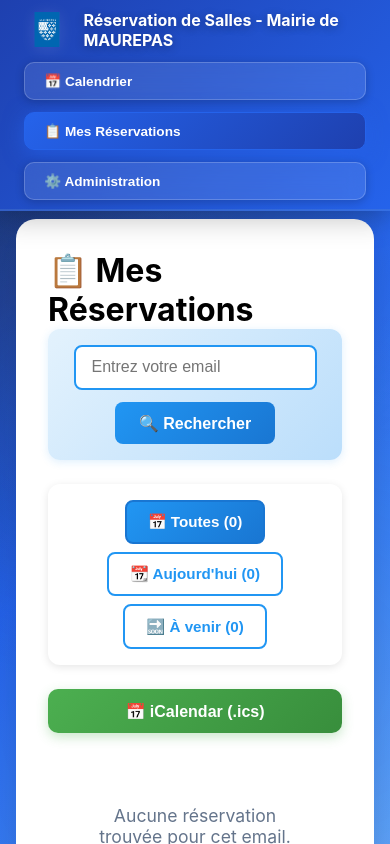
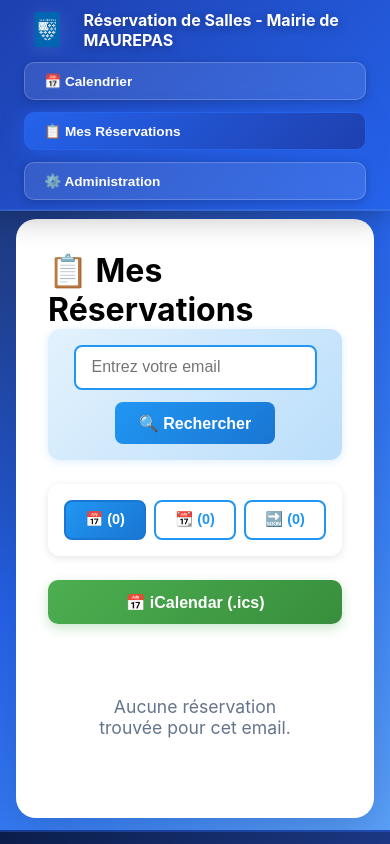
Before and after one commit to DSI-Maurepas/reservation-salles, a React (Create React App) app: page / in a window 390 px wide. Both pictures are taken after a click on the button "📋 Mes Réservations". Shown: the top 844 px of the page. Built offline with nearby package versions, Linux system fonts and the light colour scheme.

Commit message:
Mise à jour : Compilation et déploiement vers /docs

```diff
--- a/src/components/MyReservations.css
+++ b/src/components/MyReservations.css
@@ -76,7 +76,7 @@
 .cancel-modal-actions button { flex: 1; padding: 0.8rem; border: none; border-radius: 8px; font-weight: 600; cursor: pointer; }
 
 /* ------------------------------------------------ */
-/* RESPONSIVE (MODIFIÉ POUR BOUTON EXPORT UNIQUE) */
+/* RESPONSIVE (MODIFIÉ POUR BOUTONS EN LIGNE ET CACHER TEXTE) */
 /* ------------------------------------------------ */
 
 @media (max-width: 768px) {
@@ -84,11 +84,28 @@
   .reservation-card-body { grid-template-columns: 1fr; }
 
   /* 1. GESTION DES BOUTONS EXPORT */
-  .desktop-export { display: none !important; } /* Cache le bloc select+btn */
-  .mobile-export-btn { display: block !important; } /* Affiche le bouton unique */
+  .desktop-export { display: none !important; }
+  .mobile-export-btn { display: block !important; }
 
-  /* 2. CENTRAGE BOUTONS FILTRES */
-  .filter-buttons { justify-content: center; gap: 0.5rem; }
+  /* 2. BOUTONS FILTRES SUR UNE LIGNE SANS TEXTE */
+  .filter-buttons {
+    justify-content: space-between; /* Espace équitablement */
+    gap: 0.5rem;
+    flex-wrap: nowrap; /* Force une seule ligne */
+  }
+
+  /* Cache le texte "Toutes", "Aujourd'hui" sur mobile */
+  .btn-label-text { display: none; }
+
+  .filter-btn {
+    padding: 0.6rem 0.5rem;
+    font-size: 0.9rem;
+    flex: 1; /* Prend toute la largeur dispo équitablement */
+    display: flex;
+    justify-content: center;
+    align-items: center;
+    gap: 4px;
+  }
 
   /* 3. MASQUAGE BOUTON PASSÉES */
   .btn-past { display: none !important; }
--- a/src/components/MyReservations.js
+++ b/src/components/MyReservations.js
@@ -31,7 +31,6 @@ function MyReservations({ userEmail, setUserEmail, onEditReservation }) {
   const [cancelModal, setCancelModal] = useState({ show: false, reservation: null });
   const [selectedMotif, setSelectedMotif] = useState('');
 
-  // Chargement des données au montage ou changement d'email
   useEffect(() => {
     if (userEmail) loadUserReservations();
   }, [userEmail]);
@@ -40,12 +39,10 @@ function MyReservations({ userEmail, setUserEmail, onEditReservation }) {
     setLoading(true);
     try {
       const allReservations = await googleSheetsService.getAllReservations();
-      // Filtrer par email (insensible à la casse)
       const userReservations = allReservations.filter(res =>
         res.email && res.email.trim().toLowerCase() === userEmail.trim().toLowerCase()
       );
 
-      // Tri par défaut : du plus récent au plus ancien
       userReservations.sort((a, b) => {
         const dateA = new Date(`${a.dateDebut}T${a.heureDebut}`);
         const dateB = new Date(`${b.dateDebut}T${b.heureDebut}`);
@@ -56,7 +53,6 @@ function MyReservations({ userEmail, setUserEmail, onEditReservation }) {
       setFilteredReservations(userReservations);
     } catch (error) {
       console.error(error);
-      // Optionnel : ne pas alerter si c'est juste vide au début
     } finally {
       setLoading(false);
     }
@@ -66,7 +62,6 @@ function MyReservations({ userEmail, setUserEmail, onEditReservation }) {
     e.preventDefault();
     if (!searchEmail) return;
     setUserEmail(searchEmail);
-    // loadUserReservations sera déclenché par le useEffect sur userEmail
   };
 
   const filterReservations = (filterType) => {
@@ -133,8 +128,6 @@ function MyReservations({ userEmail, setUserEmail, onEditReservation }) {
     try {
       await googleSheetsService.deleteReservation(reservation.id);
       setConfirmModal({ show: true, type: 'cancel', reservation: reservation, motif: motif });
-
-      // Rafraîchir la liste et envoyer email
       await loadUserReservations();
       try { await emailService.sendCancellationEmail({ ...reservation, motif: motif }); } catch (e) { console.error("Erreur envoi mail", e); }
     } catch (error) {
@@ -184,24 +177,29 @@ function MyReservations({ userEmail, setUserEmail, onEditReservation }) {
     <>
       <div className="my-reservations-container">
       <h1>📋 Mes Réservations</h1>
-      <div className="search-section">
-        <form onSubmit={handleSearch}><input type="email" placeholder="Entrez votre email" value={searchEmail} onChange={(e) => setSearchEmail(e.target.value)} required /><button type="submit">🔍 Rechercher</button></form>
+
+      {/* SECTION RECHERCHE : MASQUÉE SI EMAIL VALIDÉ */}
+      {!userEmail && (
+        <div className="search-section">
+          <form onSubmit={handleSearch}><input type="email" placeholder="Entrez votre email" value={searchEmail} onChange={(e) => setSearchEmail(e.target.value)} required /><button type="submit">🔍 Rechercher</button></form>
+        </div>
+      )}
+
+      {/* BOUTONS FILTRES OPTIMISÉS */}
+      <div className="filter-buttons">
+        <button onClick={() => filterReservations('all')} className={`filter-btn ${filter === 'all' ? 'active' : ''}`}>📅 <span className="btn-label-text">Toutes</span> ({reservations.length})</button>
+        <button onClick={() => filterReservations('past')} className={`filter-btn btn-past ${filter === 'past' ? 'active' : ''}`}>📜 <span className="btn-label-text">Passées</span> ({reservations.filter(r => new Date(`${r.dateDebut}T${r.heureFin || r.heureDebut}`) < new Date()).length})</button>
+        <button onClick={() => filterReservations('today')} className={`filter-btn ${filter === 'today' ? 'active' : ''}`}>📆 <span className="btn-label-text">Aujourd'hui</span> ({reservations.filter(r => { const d = new Date(r.dateDebut); return d.toDateString() === new Date().toDateString(); }).length})</button>
+        <button onClick={() => filterReservations('upcoming')} className={`filter-btn ${filter === 'upcoming' ? 'active' : ''}`}>🔜 <span className="btn-label-text">À venir</span> ({reservations.filter(r => new Date(`${r.dateDebut}T${r.heureDebut}`) > new Date()).length})</button>
       </div>
 
-      <div className="filter-buttons">
-        <button onClick={() => filterReservations('all')} className={`filter-btn ${filter === 'all' ? 'active' : ''}`}>📅 Toutes ({reservations.length})</button>
-        <button onClick={() => filterReservations('past')} className={`filter-btn btn-past ${filter === 'past' ? 'active' : ''}`}>📜 Passées ({reservations.filter(r => new Date(`${r.dateDebut}T${r.heureFin || r.heureDebut}`) < new Date()).length})</button>
-        <button onClick={() => filterReservations('today')} className={`filter-btn ${filter === 'today' ? 'active' : ''}`}>📆 Aujourd'hui ({reservations.filter(r => { const d = new Date(r.dateDebut); return d.toDateString() === new Date().toDateString(); }).length})</button>
-        <button onClick={() => filterReservations('upcoming')} className={`filter-btn ${filter === 'upcoming' ? 'active' : ''}`}>🔜 À venir ({reservations.filter(r => new Date(`${r.dateDebut}T${r.heureDebut}`) > new Date()).length})</button>
-      </div>
-
-      {/* SECTION EXPORT DESKTOP (Cachee sur mobile) */}
+      {/* SECTION EXPORT DESKTOP */}
       <div className="export-section desktop-export">
         <select value={exportFormat} onChange={(e) => setExportFormat(e.target.value)}><option value="ical">📅 iCalendar (.ics)</option><option value="csv">📊 CSV</option><option value="xlsx">📗 Excel (.xls)</option></select>
         <button onClick={handleExport} className="export-btn">⬇️ Exporter</button>
       </div>
 
-      {/* SECTION EXPORT MOBILE (Unique Bouton ICS) */}
+      {/* SECTION EXPORT MOBILE */}
       <button onClick={exportToICalendar} className="mobile-export-btn">📅 iCalendar (.ics)</button>
 
       {filteredReservations.length === 0 ? <div className="no-reservations"><p>Aucune réservation trouvée pour cet email.</p></div> : (
```
Also changed, not shown: Livrables/npm install.txt, 11 other files (tests, documents, lock files or other folders).
